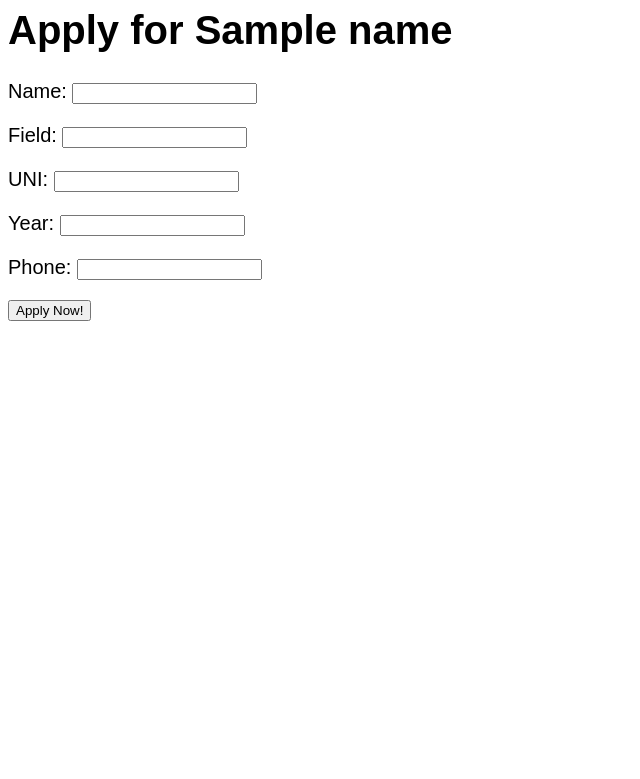
After one commit to williamzhu0404/databaseProject1_3, a Flask app: template templates/apply.html in a window 1280 px wide. The commit adds this page. Shown: the top 779 px of the page, without its empty margins (0-640 px from the left). Run offline with Flask 2, Linux system fonts and the light colour scheme; the template is opened without the code that fills it: most values are stand-ins (such as "Sample title", 1, 10 or a date in 2020); parts of the project's set-up code (start-up, migrations or seed data) failed here and were passed over.

Commit message:
prof_opp and apply page

```diff
--- a/app.py
+++ b/app.py
@@ -23,29 +23,9 @@ tmpl_dir = os.path.join(os.path.dirname(os.path.abspath(__file__)), 'templates')
 app = Flask(__name__, template_folder=tmpl_dir)
 
 
-#
-# The following is a dummy URI that does not connect to a valid database. You will need to modify it to connect to your Part 2 database in order to use the data.
-#
-# XXX: The URI should be in the format of:
-#
-#     postgresql://USER:PASSWORD@104.196.18.7/w4111
-#
-# For example, if you had username biliris and password foobar, then the following line would be:
-#
-#     DATABASEURI = "postgresql://biliris:foobar@104.196.18.7/w4111"
-#
 DATABASEURI = "postgresql://yw3241:7276@34.74.165.156/proj1part2"
 
-
-#
-# This line creates a database engine that knows how to connect to the URI above.
-#
 engine = create_engine(DATABASEURI)
-
-#
-# Example of running queries in your database
-# Note that this will probably not work if you already have a table named 'test' in your database, containing meaningful data. This is only an example showing you how to run queries in your database using SQLAlchemy.
-#
 
 class Event:
   def __init__(self, eid, name, field, description):
@@ -94,6 +74,36 @@ def index():
   context = dict(events = events)
   return render_template("index.html", **context)
 
+@app.route('/apply/<pid>')
+def apply(pid):
+  name = next(g.conn.execute("select name from prof_opps where pid = " + pid + ";"))['name']
+  return render_template("apply.html", pid=pid, name=name)
+
+@app.route('/apply-add', methods=['POST'])
+def apply_add():
+  pid = request.form['pid']
+  name = request.form['name']
+  if (name == ''):
+    print("name is null")
+    # TODO
+  field = request.form['field']
+  year = request.form['year']
+  uni = request.form['uni']
+  if (uni == ''):
+    print("uni is null")
+    # TODO
+  phone = request.form['phone']
+
+  # insert the student if not exist
+  g.conn.execute('INSERT INTO students(uni, name, phone, field, year) select \'%s\', \'%s\', \'%s\', \'%s\', \'%s\'' % (uni, name, phone, field, year) + \
+                    'where not exists ( select * from students where uni = \'%s\');' % (uni))
+
+  # insert into applies_to
+  # TODO: error checking
+  g.conn.execute('INSERT INTO applies_to(uni, pid, time) VALUES (\'%s\', %d, date_trunc(\'second\', now())::timestamp);' % (uni, int(pid)));
+
+  return redirect('/')
+
 @app.route('/rsvp/<eid>')
 def rsvp(eid):
   name = g.conn.execute("select name from events where eid = \'" + eid + "\';")
@@ -128,7 +138,7 @@ def rsvp_add():
 
     # insert into RSVP AFTER ERROR CHECKING
     # TODO: error checking
-    g.conn.execute('INSERT INTO rsvp_student(uni, eid, time) VALUES (\'%s\', \'%s\', date_trunc(\'second\', now())::timestamp);' % (uni, eid))
+    g.conn.execute('INSERT INTO rsvp_student(uni, eid, time) VALUES (\'%s\', %d, date_trunc(\'second\', now())::timestamp);' % (uni, int(eid)))
 
   # when the person is a recruiter
   elif (request.form['identity'].strip() == 'recruiter'):
@@ -142,7 +152,7 @@ def rsvp_add():
     # insert into RSVP AFTER ERROR CHECKING
     # TODO: error checking
     rid = g.conn.execute('select rid from recruiters where name = \'%s\' and company = \'%s\';')['rid']
-    g.conn.execute('INSERT INTO rsvp_student(rid, eid, time) VALUES (%d, \'%s\', now()::timestamp);' % (rid, eid))
+    g.conn.execute('INSERT INTO rsvp_student(rid, eid, time) VALUES (%d, %d, now()::timestamp);' % (int(rid), int(eid)))
 
   else:
     print("identity is neither student nor recruiter")
@@ -173,11 +183,13 @@ def event(eid):
 
   return render_template("event.html", info=info, stu_count=len(students), rec_count=len(recruiters), students=students, recruiters=recruiters)
 
-@app.route('/login')
-def login():
-    abort(401)
-    this_is_never_executed()
+@app.route('/prof-opp/<pid>')
+def prof_opp(pid):
+  opp = next(g.conn.execute('select * from prof_opps where pid = \'' + pid + '\';'))
+  company = next(g.conn.execute('select r.company from recruiters r join prof_opps p on r.rid = p.rid where p.pid = \'' + pid + '\';'))['company']
+  stu_count = next(g.conn.execute('select count(*) as count from students s join applies_to a on s.uni = a.uni where a.pid = \'' + pid + '\';'))['count']
 
+  return render_template("prof_opp.html", opp=opp, company=company, stu_count=stu_count)
 
 if __name__ == "__main__":
   import click
--- /dev/null
+++ b/templates/apply.html
@@ -0,0 +1,26 @@
+<html>
+  <style>
+    body{
+      font-size: 15pt;
+      font-family: arial;
+    }
+  </style>
+
+
+<body>
+<h1>Apply for {{name}}</h1>
+
+<form method="POST" action="/apply-add">
+<p>Name: <input type="text" name="name"></p>
+<p>Field: <input type="text" name="field"></p>
+<p>UNI: <input type="text" name="uni"></p>
+<p>Year: <input type="text" name="year"></p>
+<p>Phone: <input type="text" name="phone"></p>
+<input type="hidden" name="pid" value="{{pid}}">
+<input type="submit" value="Apply Now!">
+</form>
+
+</body>
+
+
+</html>
--- a/templates/event.html
+++ b/templates/event.html
@@ -25,7 +25,7 @@
     <p><span style="font-weight:bold">{{n.name}}</span>, {{n.position}} from {{n.company}} recruiting for:</p>
     <ul style="list-style-type:disc;">
       {% for prof_opp in n.prof_opps %}
-      <li><div>{{prof_opp['name']}}</div></li>
+      <li><a href="/prof-opp/{{prof_opp['pid']}}">{{prof_opp['name']}}</a></li>
       {% endfor %}
     </ul>
     {% endfor %}
```
Also changed, not shown: templates/prof_opp.html (added, +22 -0 lines).
